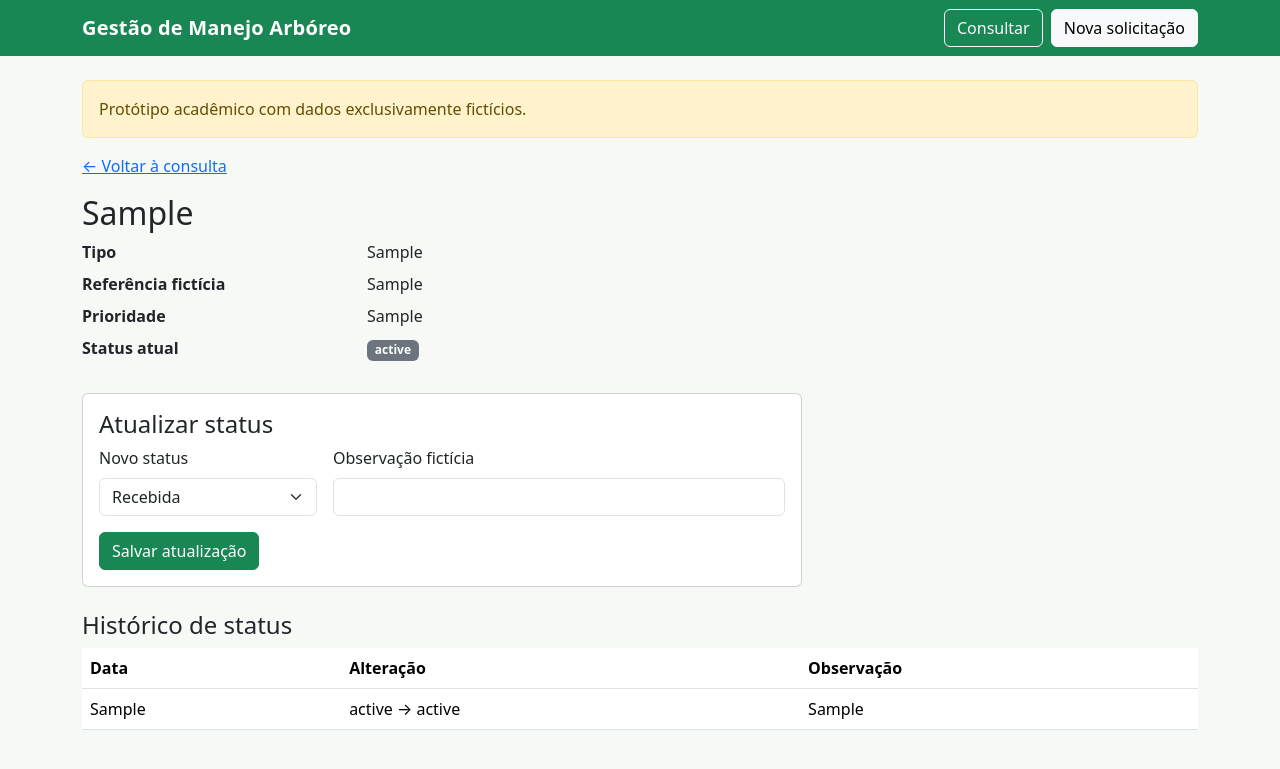
After one commit to gCASSYs/gestao-manejo-arboreo, a Flask app: page /solicitacoes/1 in a window 1280 px wide. The commit adds this page. Shown: the top 769 px of the page. Run offline with Flask 3, Linux system fonts and the light colour scheme; tables that the repository leaves empty hold one stand-in row (values such as "Sample post").

Commit message:
feat: implementar atualização de status e histórico

```diff
--- a/app/db.py
+++ b/app/db.py
@@ -14,6 +14,15 @@ CREATE TABLE IF NOT EXISTS solicitacao (
     status TEXT NOT NULL DEFAULT 'Recebida',
     criado_em TEXT NOT NULL DEFAULT CURRENT_TIMESTAMP
 );
+CREATE TABLE IF NOT EXISTS historico_status (
+    id INTEGER PRIMARY KEY AUTOINCREMENT,
+    solicitacao_id INTEGER NOT NULL,
+    status_anterior TEXT,
+    status_novo TEXT NOT NULL,
+    observacao TEXT NOT NULL DEFAULT '',
+    criado_em TEXT NOT NULL DEFAULT CURRENT_TIMESTAMP,
+    FOREIGN KEY (solicitacao_id) REFERENCES solicitacao (id)
+);
 """
 
 
@@ -21,6 +30,7 @@ def get_db():
     if "db" not in g:
         g.db = sqlite3.connect(current_app.config["DATABASE"])
         g.db.row_factory = sqlite3.Row
+        g.db.execute("PRAGMA foreign_keys = ON")
     return g.db
 
 
--- a/app/routes.py
+++ b/app/routes.py
@@ -8,6 +8,7 @@ bp = Blueprint("main", __name__)
 
 TIPOS_VALIDOS = ("Poda de formação", "Vistoria preventiva", "Remoção autorizada")
 PRIORIDADES_VALIDAS = ("Normal", "Alta")
+STATUS_VALIDOS = ("Recebida", "Em análise", "Concluída")
 
 
 def validar_solicitacao(tipo, local, prioridade):
@@ -80,6 +81,11 @@ def nova_solicitacao():
                 "INSERT INTO solicitacao (protocolo, tipo, local_referencia, prioridade) VALUES (?, ?, ?, ?)",
                 (protocolo, tipo, local, prioridade),
             )
+            solicitacao_id = db.execute("SELECT last_insert_rowid()").fetchone()[0]
+            db.execute(
+                "INSERT INTO historico_status (solicitacao_id, status_novo, observacao) VALUES (?, ?, ?)",
+                (solicitacao_id, "Recebida", "Solicitação fictícia cadastrada."),
+            )
             db.commit()
             flash(f"Solicitação fictícia {protocolo} registrada.", "success")
             return redirect(url_for("main.index"))
@@ -89,3 +95,46 @@ def nova_solicitacao():
         tipos=TIPOS_VALIDOS,
         prioridades=PRIORIDADES_VALIDAS,
     )
+
+
+@bp.route("/solicitacoes/<int:solicitacao_id>", methods=("GET", "POST"))
+def detalhe_solicitacao(solicitacao_id):
+    db = get_db()
+    solicitacao = db.execute(
+        "SELECT * FROM solicitacao WHERE id = ?", (solicitacao_id,)
+    ).fetchone()
+    if solicitacao is None:
+        return render_template("404.html"), 404
+
+    if request.method == "POST":
+        novo_status = request.form.get("status", "").strip()
+        observacao = request.form.get("observacao", "").strip()
+        if novo_status not in STATUS_VALIDOS:
+            flash("Selecione um status válido.", "danger")
+        elif len(observacao) > 250:
+            flash("A observação deve ter no máximo 250 caracteres.", "danger")
+        elif novo_status == solicitacao["status"]:
+            flash("O status informado já está ativo.", "warning")
+        else:
+            db.execute(
+                "UPDATE solicitacao SET status = ? WHERE id = ?",
+                (novo_status, solicitacao_id),
+            )
+            db.execute(
+                "INSERT INTO historico_status (solicitacao_id, status_anterior, status_novo, observacao) VALUES (?, ?, ?, ?)",
+                (solicitacao_id, solicitacao["status"], novo_status, observacao),
+            )
+            db.commit()
+            flash("Status atualizado e registrado no histórico.", "success")
+            return redirect(url_for("main.detalhe_solicitacao", solicitacao_id=solicitacao_id))
+
+    historico = db.execute(
+        "SELECT * FROM historico_status WHERE solicitacao_id = ? ORDER BY criado_em DESC, id DESC",
+        (solicitacao_id,),
+    ).fetchall()
+    return render_template(
+        "detalhe_solicitacao.html",
+        solicitacao=solicitacao,
+        historico=historico,
+        status_validos=STATUS_VALIDOS,
+    )
--- /dev/null
+++ b/app/templates/404.html
@@ -0,0 +1,2 @@
+{% extends "base.html" %}
+{% block content %}<div class="text-center py-5"><h1 class="h2">Solicitação não encontrada</h1><p>O registro solicitado não existe neste protótipo.</p><a class="btn btn-success" href="{{ url_for('main.listar_solicitacoes') }}">Voltar à consulta</a></div>{% endblock %}
--- /dev/null
+++ b/app/templates/detalhe_solicitacao.html
@@ -0,0 +1,9 @@
+{% extends "base.html" %}
+{% block title %}{{ solicitacao.protocolo }} | Gestão de Manejo Arbóreo{% endblock %}
+{% block content %}
+  <a href="{{ url_for('main.listar_solicitacoes') }}" class="d-inline-block mb-3">← Voltar à consulta</a>
+  <h1 class="h2">{{ solicitacao.protocolo }}</h1>
+  <dl class="row mb-4"><dt class="col-sm-3">Tipo</dt><dd class="col-sm-9">{{ solicitacao.tipo }}</dd><dt class="col-sm-3">Referência fictícia</dt><dd class="col-sm-9">{{ solicitacao.local_referencia }}</dd><dt class="col-sm-3">Prioridade</dt><dd class="col-sm-9">{{ solicitacao.prioridade }}</dd><dt class="col-sm-3">Status atual</dt><dd class="col-sm-9"><span class="badge text-bg-secondary">{{ solicitacao.status }}</span></dd></dl>
+  <section class="card card-body mb-4" aria-labelledby="atualizar-status"><h2 class="h4" id="atualizar-status">Atualizar status</h2><form method="post"><div class="row g-3"><div class="col-md-4"><label class="form-label" for="status">Novo status</label><select class="form-select" id="status" name="status" required>{% for item in status_validos %}<option value="{{ item }}">{{ item }}</option>{% endfor %}</select></div><div class="col-md-8"><label class="form-label" for="observacao">Observação fictícia</label><input class="form-control" id="observacao" name="observacao" maxlength="250"></div><div class="col-12"><button class="btn btn-success" type="submit">Salvar atualização</button></div></div></form></section>
+  <section aria-labelledby="historico"><h2 class="h4" id="historico">Histórico de status</h2><div class="table-responsive"><table class="table"><thead><tr><th>Data</th><th>Alteração</th><th>Observação</th></tr></thead><tbody>{% for item in historico %}<tr><td>{{ item.criado_em }}</td><td>{{ item.status_anterior or 'Início' }} → {{ item.status_novo }}</td><td>{{ item.observacao or 'Sem observação' }}</td></tr>{% else %}<tr><td colspan="3">Nenhum histórico registrado.</td></tr>{% endfor %}</tbody></table></div></section>
+{% endblock %}
--- a/app/templates/index.html
+++ b/app/templates/index.html
@@ -15,7 +15,7 @@
           <thead><tr><th>Protocolo</th><th>Tipo</th><th>Referência fictícia</th><th>Prioridade</th><th>Status</th></tr></thead>
           <tbody>
             {% for item in registros %}
-              <tr><td>{{ item.protocolo }}</td><td>{{ item.tipo }}</td><td>{{ item.local_referencia }}</td><td>{{ item.prioridade }}</td><td><span class="badge text-bg-secondary">{{ item.status }}</span></td></tr>
+              <tr><td><a href="{{ url_for('main.detalhe_solicitacao', solicitacao_id=item.id) }}">{{ item.protocolo }}</a></td><td>{{ item.tipo }}</td><td>{{ item.local_referencia }}</td><td>{{ item.prioridade }}</td><td><span class="badge text-bg-secondary">{{ item.status }}</span></td></tr>
             {% endfor %}
           </tbody>
         </table>
--- a/app/templates/solicitacoes.html
+++ b/app/templates/solicitacoes.html
@@ -17,7 +17,7 @@
   <div class="table-responsive">
     <table class="table table-striped align-middle">
       <thead><tr><th>Protocolo</th><th>Tipo</th><th>Referência fictícia</th><th>Prioridade</th><th>Status</th></tr></thead>
-      <tbody>{% for item in registros %}<tr><td>{{ item.protocolo }}</td><td>{{ item.tipo }}</td><td>{{ item.local_referencia }}</td><td>{{ item.prioridade }}</td><td><span class="badge text-bg-secondary">{{ item.status }}</span></td></tr>{% else %}<tr><td colspan="5" class="text-center text-secondary py-4">Nenhum registro corresponde aos filtros.</td></tr>{% endfor %}</tbody>
+      <tbody>{% for item in registros %}<tr><td><a href="{{ url_for('main.detalhe_solicitacao', solicitacao_id=item.id) }}">{{ item.protocolo }}</a></td><td>{{ item.tipo }}</td><td>{{ item.local_referencia }}</td><td>{{ item.prioridade }}</td><td><span class="badge text-bg-secondary">{{ item.status }}</span></td></tr>{% else %}<tr><td colspan="5" class="text-center text-secondary py-4">Nenhum registro corresponde aos filtros.</td></tr>{% endfor %}</tbody>
     </table>
   </div>
 {% endblock %}
```
